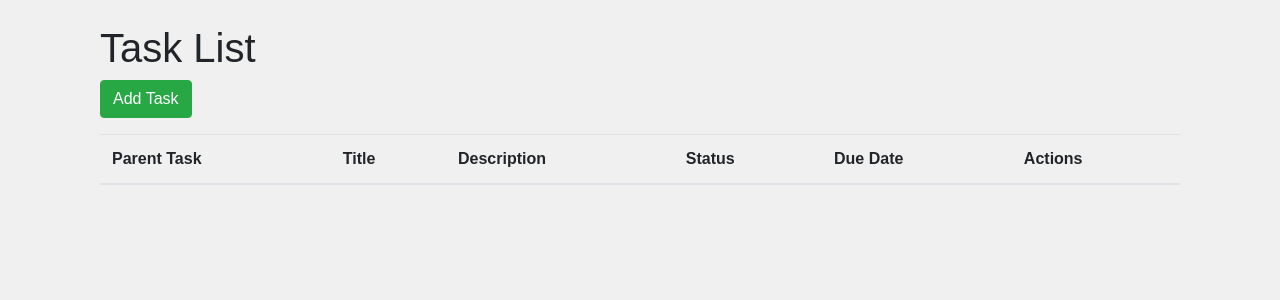
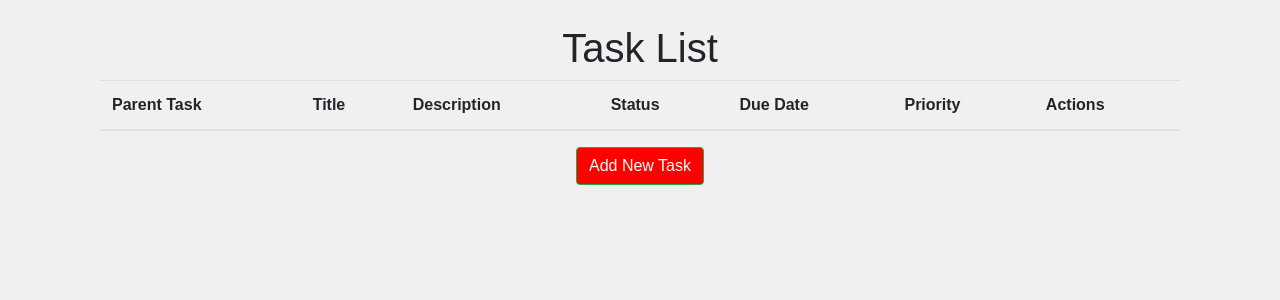
Before and after one commit to cagriefe/todo-app-django, a Django app: page / in a window 1280 px wide. Shown: the part 96-396 px from the top of the page. Run offline with Django 5.2, Linux system fonts and the light colour scheme; the visitor is signed in with stand-in values (Sample User, id 1); data that the repository does not hold is empty; some libraries are stand-ins or nearby versions.

Commit message:
Priority add

```diff
--- a/myapp/static/css/main.css
+++ b/myapp/static/css/main.css
@@ -4,3 +4,12 @@ body {
     margin: 0;
     padding: 0;
 }
+
+#addnewbutton {
+    display: flex;
+    justify-content: center;
+    align-items: center;
+    width: fit-content;
+    margin: 0 auto;
+    background-color: red;
+}
--- a/myapp/templates/myapp/index.html
+++ b/myapp/templates/myapp/index.html
@@ -3,9 +3,9 @@
 {% block content %}
 <div class="container">
     {% if user.is_authenticated %}
-    <h1>Task List</h1>
+    <h1 id= "index_h1" style = "text-align: center;">Task List</h1>
 
-    <a href="{% url 'myapp:add_task' %}" class="btn btn-success mb-3">Add Task</a> <!-- Add this line -->
+
 
     <table class="table">
         <thead>
@@ -15,6 +15,7 @@
                 <th>Description</th>
                 <th>Status</th>
                 <th>Due Date</th>
+                <th>Priority</th>
                 <th>Actions</th>
             </tr>
         </thead>
@@ -33,6 +34,15 @@
                 </td>
                 <td>{{ task.due_at|date:"F j, Y, g:i a" }}</td>
                 <td>
+                    {% if task.priority == "LOW" %}
+                        <span class="badge" style="color: black; background-color: green;">LOW</span>
+                    {% elif task.priority == "MEDIUM" %}
+                        <span class="badge" style="color: black; background-color: yellow;">MEDIUM</span>
+                    {% else %}
+                        <span class="badge" style="color: black; background-color: red;">HIGH</span>
+                    {% endif %}
+                </td>
+                <td>
                     <a href="{% url 'myapp:task_detail' task.id %}" class="btn btn-info btn-sm">View</a>
                     <a href="{% url 'myapp:edit_task' task.id %}" class="btn btn-primary btn-sm">Edit</a>
                     <a href="{% url 'myapp:delete_task' task.id %}" class="btn btn-danger btn-sm">Delete</a>
@@ -41,6 +51,7 @@
             {% endfor %}
         </tbody>
     </table>
+    <a href="{% url 'myapp:add_task' %}" class="btn btn-success mb-3" id="addnewbutton">Add New Task</a> <!-- Add this line -->
     {% else %}
         <h1>Welcome to the TODO App</h1>
         <a href="{% url 'myapp:login' %}" class="btn btn-primary">Login</a>
```
